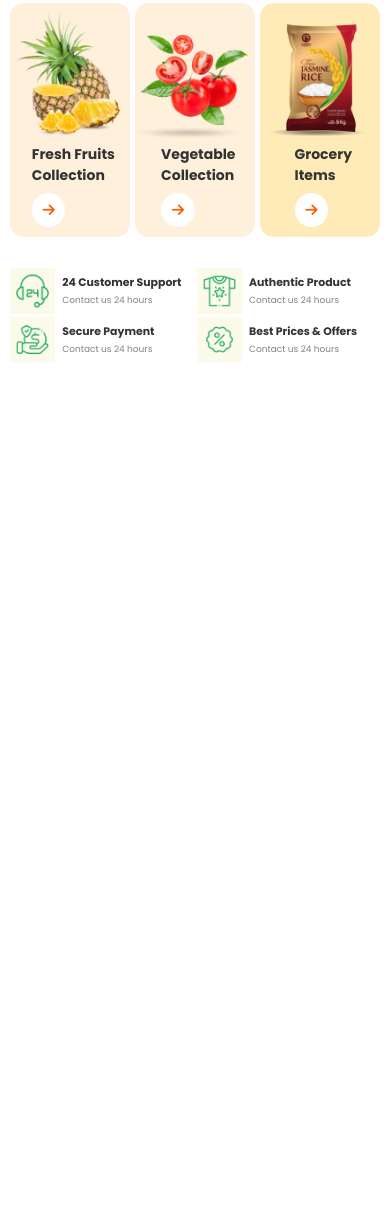
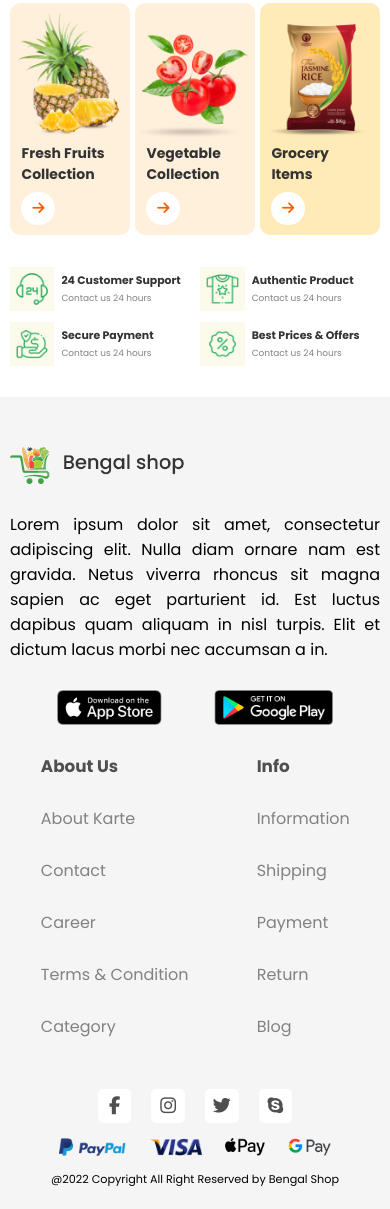
Before and after one commit to shakil-mh/Bengal-Shop, a plain HTML site: page index.html in a window 390 px wide. Shown: the part 2111-3320 px from the top of the page. Before the commit the page ends 2505 px from the top, so only its background shows below. Drawn offline with Linux system fonts and the light colour scheme; a web font is replaced by a local one.

Commit message:
Responsive support for Footer area

```diff
--- a/assets/css/collection.css
+++ b/assets/css/collection.css
@@ -15,7 +15,7 @@
     justify-content: space-between;
     align-items: center;
     padding-block: clamp(10px, 1.47%, 25px);
-    padding-inline: clamp(0px, 1.17%, 20px);
+    padding-inline: clamp(5px, 1.17%, 20px);
 }
 
 .collection-3{
--- a/assets/css/deal.css
+++ b/assets/css/deal.css
@@ -34,7 +34,7 @@
     display: flex;
     justify-content: center;
     align-items: center;
-    gap: 1.25rem;
+    gap: clamp(7px, .9vw, 20px);
     pointer-events: none;
 }
 
@@ -44,9 +44,9 @@
 }
 
 .hover span{
-    width: 3.75rem;
+    width: clamp(30px, 4vw, 60px);
     aspect-ratio: 1;
-    font-size: 1.75rem;
+    font-size: clamp(16px, 2vw, 28px);
     border-radius: 100px;
     border: 1px solid white;
     display: flex;
--- a/assets/css/footer.css
+++ b/assets/css/footer.css
@@ -7,40 +7,49 @@
     }
 
     .footer-top{
-        display: flex;
-        padding: 100px 105px;
-        flex-wrap: wrap;
+        display: grid;
+        grid-template-columns: repeat(12, 1fr);
+        grid-template-areas: "t t t t t . . a a . i i";
+        padding-block: 6.25rem;
     }
 
-    .footer-top-details{
-        flex-basis: 50%;
-        padding-right: 130px;
-        text-align: justify;
-        display: flex;
-        flex-direction: column;
-        justify-content: space-between;
-        color: var(--deep-gray-color);
+    .footer-text{
+        grid-area: t;
     }
 
-    .about-us,
+    .footer-text > * + *{
+        margin-top: 2.5rem;
+    }
+
+    .footer-text p,
+    .copyright{
+        font-size: 16px;
+        text-align: justify;
+    }
+
+    .badge{
+        display: flex;
+        gap: .4375rem;
+    }
+
+    .about-us{
+        grid-area: a;
+    }
+
     .info{
-        flex-basis: 25%;
-        display: flex;
-        flex-direction: column;
-        gap: 25px;
-        padding-left: 140px;
+        grid-area: i;
     }
 
     .about-us h5,
     .info h5{
-        font-size: 24px;
+        font-size: 1.5rem;
         color: var(--deep-gray-color);
     }
 
     .link li{
         font-size: 18px;
         transition: color var(--transition) ease-in-out;
-        margin-bottom: 25px;
+        margin-top: 25px;
     }
 
     .link a{
@@ -52,16 +61,19 @@
         color: var(--deep-gray-color);
     }
 
+
+    /* footer bottom */
+
     .footer-bottom{
-        display: flex;
-        justify-content: space-between;
-        align-items: center;
-        padding: 50px 105px;
-        padding-top: 0;
-        flex-wrap: wrap;
+        display: grid;
+        padding-bottom: 3.125rem;
+        grid-template-columns: repeat(12, 1fr);
+        grid-template-areas: "m m m c c c c c c p p p";
+        gap: .9375rem;
     }
 
     .media{
+        grid-area: m;
         display: flex;
         gap: 20px;
     }
@@ -86,7 +98,13 @@
         color: white;
     }
 
+    .copyright{
+        grid-area: c;
+        place-self: center;
+    }
+
     .payment{
+        grid-area: p;
         display: flex;
         justify-content: center;
         align-items: center;
--- a/assets/css/media.css
+++ b/assets/css/media.css
@@ -98,6 +98,17 @@
     margin-bottom: 2.8125rem;
     }
 
+    /* footer area */
+
+    .footer-top{
+        padding-block: 50px;
+        grid-template-areas: "t t t t t t . a a . i i";
+    }
+
+    .footer-bottom{
+        padding-bottom: 1.875rem;
+    }
+
 }
 
 
@@ -146,12 +157,21 @@
     }
 
     .support-tile-details h5{
-        font-size: clamp(11.5px, 1.58vw, 17px);
+        font-size: clamp(11.5008px, 1.58vw, 17px);
     }
 
     .support-tile-details p{
-        font-size: clamp(9.5px, 1.4vw, 15px);
+        font-size: clamp(9.5008px, 1.4vw, 15px);
     }
+
+    /* footer area */
+
+    .footer-bottom{
+        grid-template-areas:
+                            "m m m m m . . p p p p p"
+                            "c c c c c c c c c c c c";
+    }
+
 
 
 }
@@ -286,18 +306,19 @@
 
     .collection{
         flex-direction: column-reverse;
+        align-items: flex-start;
+        border-radius: 10px;
     }
 
     .collection-details h3{
     font-size: clamp(14px, 2.79vw, 20px) !important;
-}
+    }
 
 /* Support area */
 
     .support-area{
         display: grid;
         grid-template-columns: repeat(2, 1fr);
-        gap: .3125rem;
     }
 
     .support-tile-details h5{
@@ -308,5 +329,61 @@
         font-size: clamp(7px, 2.3vw, 13px);
     }
 
+    /* footer area */
 
+    .footer-top{
+        grid-template-areas: "t t t t t t t t t t t t"
+                             ". a a a a a a a i i i i";
+    }
+
+    .footer-logo{
+        width: clamp(180px, 45%, 220px);
+    }
+
+    .badge{
+        margin-bottom: 28px;
+        justify-content: space-evenly;
+    }
+
+    .badge a{
+        height: 35px;
+    }
+
+    .badge a img{
+        height: 100%;
+    }
+
+    .link li a{
+        font-size: 16px;
+    }
+
+    .footer-bottom{
+        grid-template-areas: "m m m m m m m m m m m m "
+                             "p p p p p p p p p p p p "
+                             "c c c c c c c c c c c c ";
+    }
+
+    .media{
+        place-self: center;
+    }
+
+    .media i{
+        font-size: 18px;
+    }
+
+    .payment{
+        justify-content: center;
+    }
+
+    .payment a{
+        height: 65%;
+    }
+
+    .payment a img{
+        height: 100%;
+    }
+
+    .copyright{
+        font-size: 1rem;
+    }
 }
--- a/assets/js/main.js
+++ b/assets/js/main.js
@@ -7,10 +7,9 @@ const menu = document.getElementsByClassName("menu-area")[0].outerHTML;
 const account = document.getElementsByClassName("account-area")[0].outerHTML;
 const scrollWatcher = document.getElementsByClassName("scroll-watcher")[0];
 
-header.innerHTML = logo + menu + account;
 
 const observer = new IntersectionObserver((entries)=>{
-    console.log()
+    header.innerHTML = logo + menu + account;
     header.parentElement.classList.toggle("sticking", !entries[0].isIntersecting)
 
 })
--- a/index.html
+++ b/index.html
@@ -385,13 +385,14 @@
                 </div>
             </div>
         </section>
+    </div>
 
-        <!-- <footer>
+    <footer>
+        <div class="main-container">
+            <div class="container">
                 <div class="footer-top">
-                <div class="footer-top-details">
-                    <div>
-                        <img src="assets/images/ui/logo.png" alt="">
-                    </div>
+                    <div class="footer-text">
+                        <img class="footer-logo" src="assets/images/ui/logo.png" alt="">
                         <p>Lorem ipsum dolor sit amet, consectetur adipiscing elit. Nulla diam ornare nam est gravida. Netus viverra rhoncus sit magna sapien ac eget parturient id. Est luctus dapibus quam aliquam in nisl turpis. Elit et dictum lacus morbi nec accumsan a in.</p>
                         <div class="badge">
                             <a href=""><img src="assets/images/ui/apple-badge.png" alt=""></a>
@@ -421,12 +422,12 @@
                 </div>
                 <div class="footer-bottom">
                     <div class="media">
-                    <a href=""><i class="fa-brands fa-facebook-f"></i></a>
-                    <a href=""><i class="fa-brands fa-instagram"></i></a>
-                    <a href=""><i class="fa-brands fa-twitter"></i></a>
-                    <a href=""><i class="fa-brands fa-skype"></i></a>
+                        <a class="btn" href=""><i class="fa-brands fa-facebook-f"></i></a>
+                        <a class="btn" href=""><i class="fa-brands fa-instagram"></i></a>
+                        <a class="btn" href=""><i class="fa-brands fa-twitter"></i></a>
+                        <a class="btn" href=""><i class="fa-brands fa-skype"></i></a>
                     </div>
-                <p>@2022 Copyright All Right Reserved by Bengal Shop</p>
+                    <p class="copyright"> @2022 Copyright All Right Reserved by Bengal Shop</p>
                     <div class="payment">
                         <a href=""><img src="assets/images/ui/paypal.png" alt=""></a>
                         <a href=""><img src="assets/images/ui/visa.png" alt=""></a>
@@ -434,9 +435,9 @@
                         <a href=""><img src="assets/images/ui/google-pay.png" alt=""></a>
                     </div>
                 </div>
-        </footer> -->
-
             </div>
+        </div>
+    </footer>
 
     <script src="https://kit.fontawesome.com/746bd87ac3.js" crossorigin="anonymous"></script>
     <script src="assets/js/slider.js"></script>
```
Lines whose indentation alone changed are shown as unchanged.
